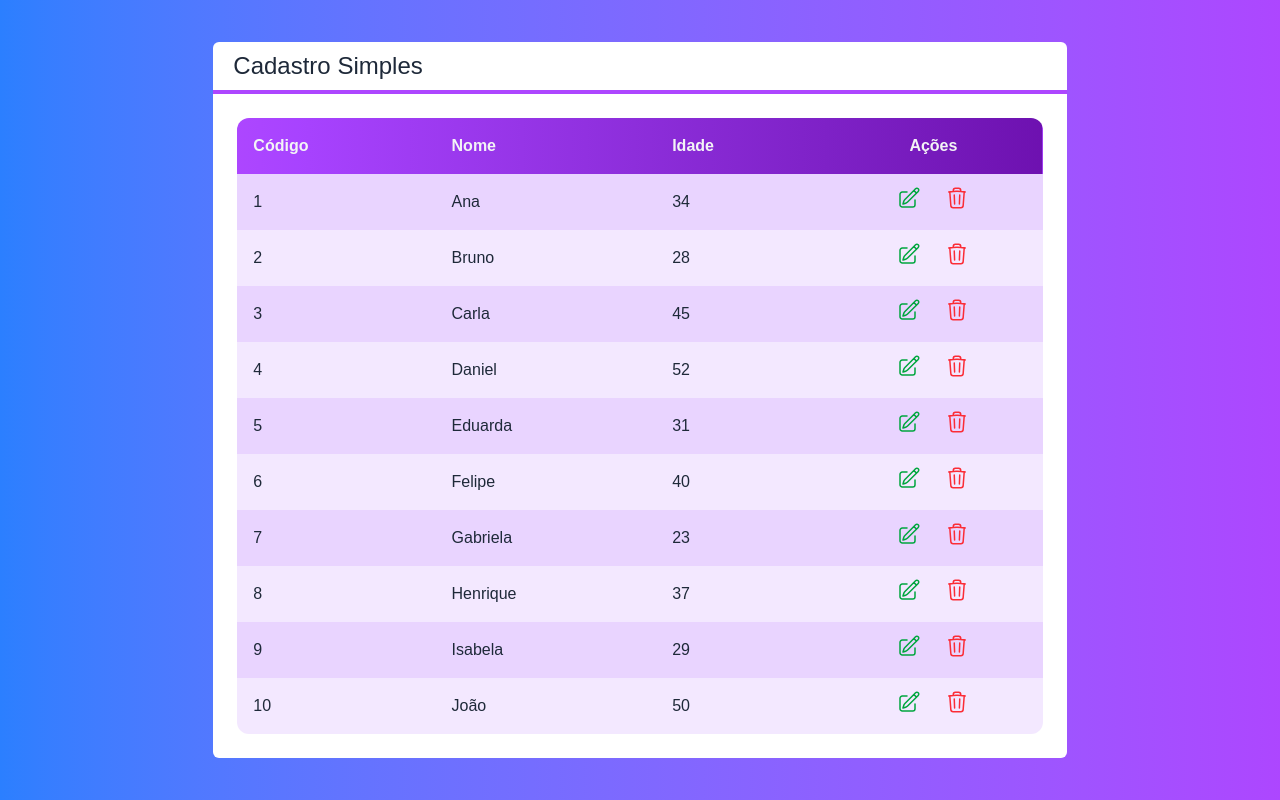
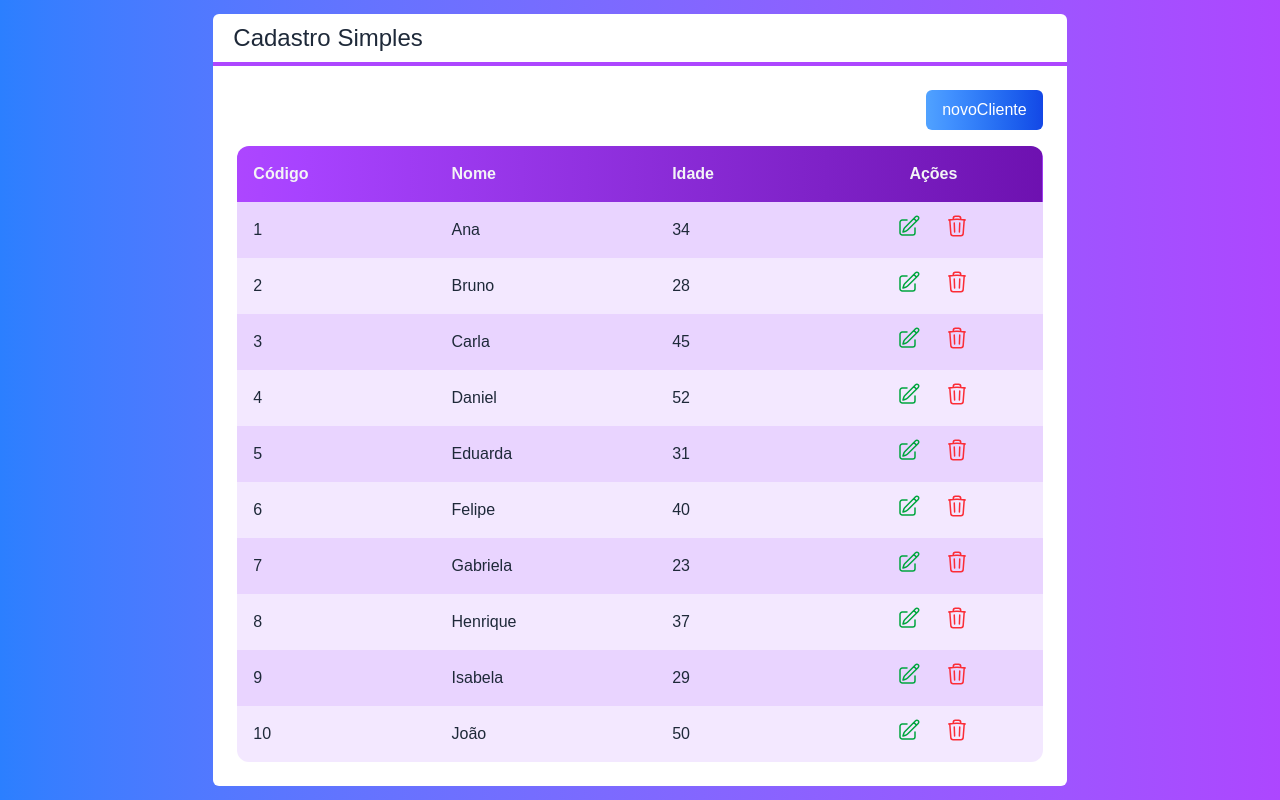
Before and after one commit to felipe-lima-flooxai/react-mod6-projeto-cadastro, a Next.js app: page / in a window 1280 px wide. Built offline with nearby package versions, Linux system fonts and the light colour scheme.

Commit message:
feat: botao formulario

```diff
--- /dev/null
+++ b/src/components/Botao.tsx
@@ -0,0 +1,32 @@
+interface BotaoProps {
+    cor?: 'blue' | 'green' | 'gray' | 'red';
+    className?: string;
+    children: React.ReactNode;
+    onClick?: () => void;
+  }
+
+  const cores = {
+    blue: 'from-blue-400 to-blue-700',
+    green: 'from-green-400 to-green-700',
+    gray: 'from-gray-400 to-gray-700',
+    red: 'from-red-400 to-red-700',
+  };
+
+  export default function Botao(props: BotaoProps) {
+    const cor = props.cor ?? 'gray';
+    const gradiente = cores[cor];
+
+    return (
+      <button
+        onClick={props.onClick}
+        className={`
+          bg-gradient-to-r ${gradiente}
+          text-white px-4 py-2 rounded-md
+          hover:brightness-110 transition-all duration-300
+          ${props.className}
+        `}
+      >
+        {props.children}
+      </button>
+    );
+  }
--- a/src/pages/index.tsx
+++ b/src/pages/index.tsx
@@ -3,6 +3,7 @@ import { Geist, Geist_Mono } from "next/font/google";
 import Layout from "@/components/Layout";
 import Tabela from "@/components/Tabela";
 import Cliente from "@/core/Cliente";
+import Botao from "@/components/Botao";
 
 const geistSans = Geist({
   variable: "--font-geist-sans",
@@ -40,6 +41,11 @@ export default function Home() {
   return (
     <div className="flex justify-center items-center h-screen bg-gradient-to-r from-blue-500 to-purple-500 text-white">
       <Layout titulo="Cadastro Simples">
+        <div className="flex justify-end" >
+          <Botao className="mb-4" cor="blue">
+            novoCliente
+          </Botao>
+        </div>
         <Tabela clientes={clientes} clienteSelecionado={clienteSelecionado} clienteExcluido={clienteExcluido}></Tabela>
       </Layout>
     </div>
```
